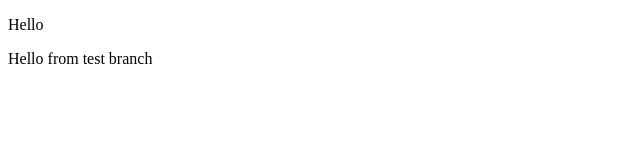
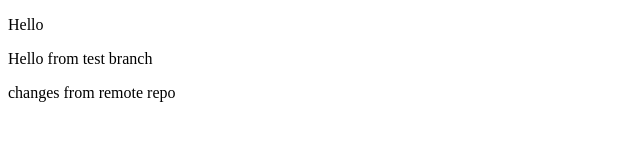
Before and after one commit to piotrsliwka333/git-tutorial, a plain HTML site: page index.html in a window 1280 px wide. Shown: the whole page, without its empty margins (0-640 px from the left). Drawn offline with Linux system fonts and the light colour scheme.

Commit message:
changes from remote repo

```diff
--- a/index.html
+++ b/index.html
@@ -10,6 +10,7 @@
 <body>
 <p>Hello</p>
 <p>Hello from test branch</p>
+<p>changes from remote repo</p>
 
 </body>
 </html>
```
